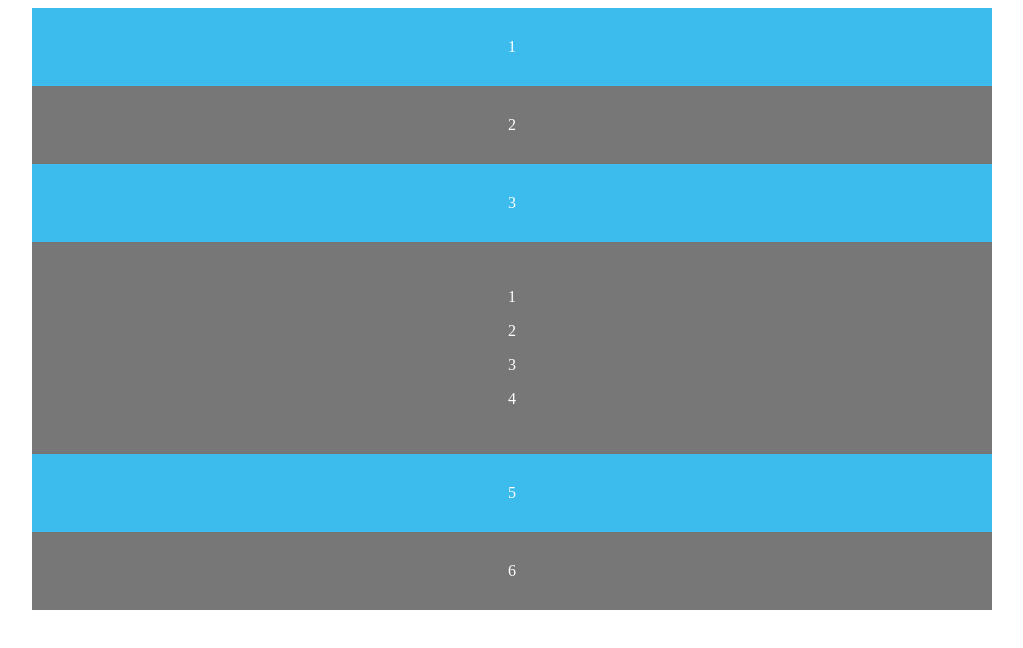
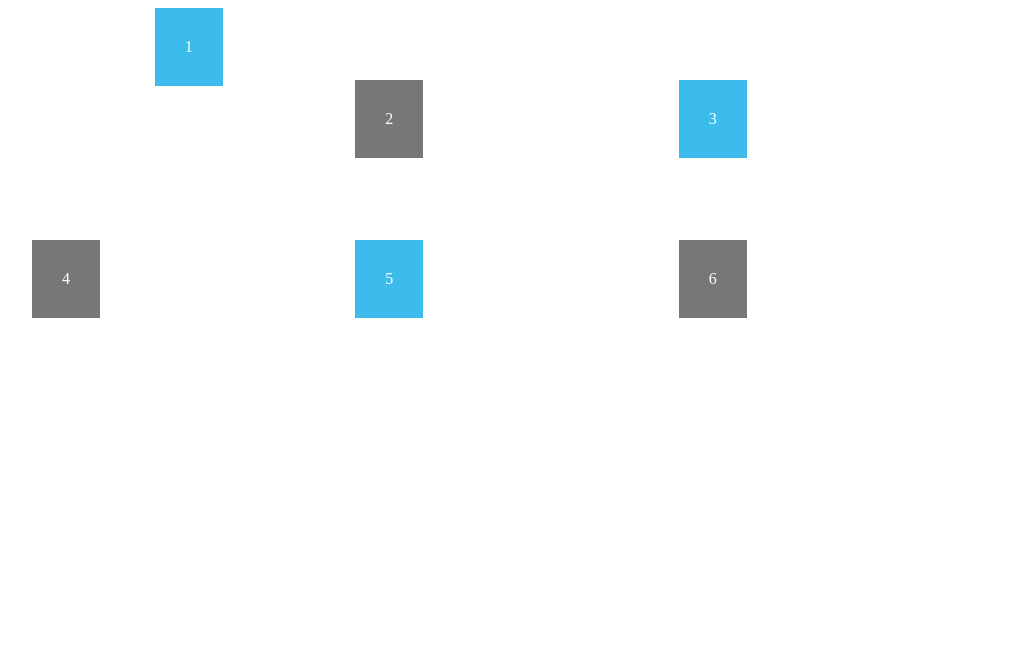
Before and after one commit to mytute/css-test, a plain HTML site: page index.html in a window 1280 px wide. Shown: the whole page, without its empty margins (128-1151 px from the left). Drawn offline with Linux system fonts and the light colour scheme.

Commit message:
add test

```diff
--- a/index.html
+++ b/index.html
@@ -12,7 +12,11 @@
 			max-width: 960px;
 			margin: 0 auto;
             display: grid;
-            /* grid-template-columns: repeat(3, 1fr); */
+            grid-template-columns: repeat(3, 1fr);
+            grid-auto-rows: minmax(150px, auto);
+            grid-gap:10px;
+            align-items: end; /* start,end,center default: stretch */
+            justify-items: left; /* start,end,center default: stretch */
 
 		}
 		#content div{
@@ -23,6 +27,10 @@
 			background: #777;
 			padding: 30px;
 		}
+        .one{
+            align-self: start; /* start,end,center default: stretch */
+            justify-self: center; /* start,end,center default: stretch */
+        }
 
 
 	</style>
@@ -34,12 +42,7 @@
 		<div class="one">1</div>
 		<div class="two">2</div>
 		<div class="three">3</div>
-		<div class="nested">
-            <p>1</p>
-            <p>2</p>
-            <p>3</p>
-            <p>4</p>
-        </div>
+		<div class="four">4</div>
 		<div class="five">5</div>
 		<div class="six">6</div>
 
```
Also changed, not shown: 1 other file.
